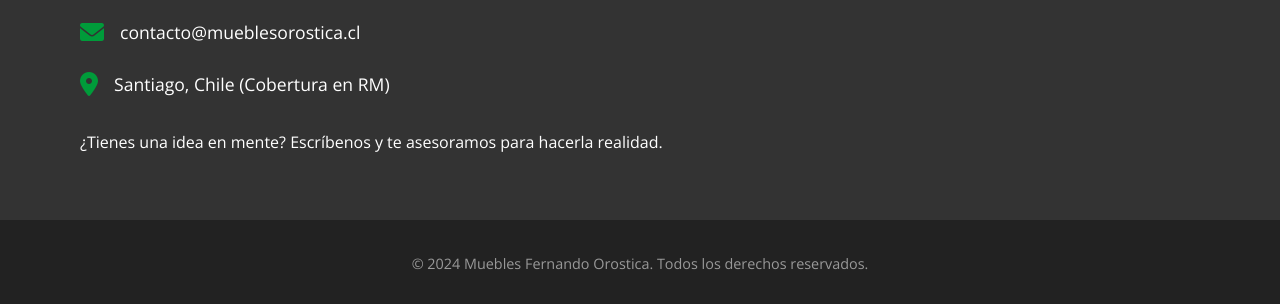
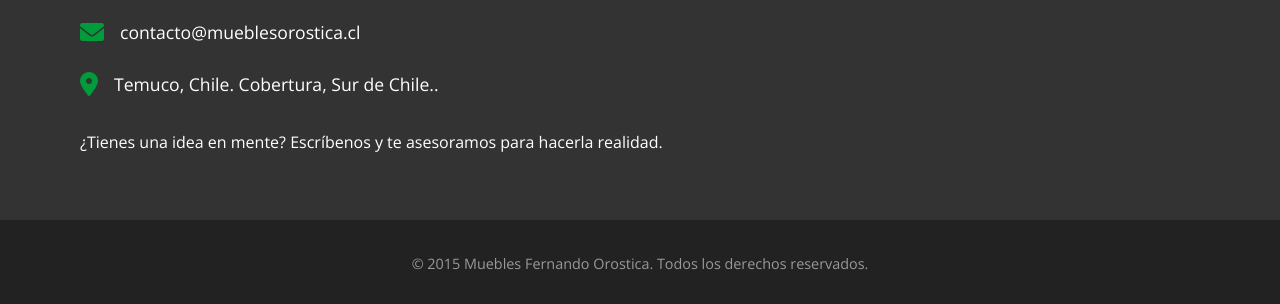
Before and after one commit to lbarria2004/muebles-fernado-orostica, a plain HTML site: page index.html in a window 1280 px wide. Shown: the part 9743-10047 px from the top of the page. Drawn offline with nearby package versions, Linux system fonts and the light colour scheme.

```diff
--- a/index.html
+++ b/index.html
@@ -194,7 +194,7 @@
                     </div>
                     <div class="info-item">
                         <i class="fas fa-map-marker-alt"></i>
-                        <span>Santiago, Chile (Cobertura en RM)</span>
+                        <span>Temuco, Chile. Cobertura, Sur de Chile..</span>
                     </div>
                     <p style="margin-top: 2rem;">
                         ¿Tienes una idea en mente? Escríbenos y te asesoramos para hacerla realidad.
@@ -207,7 +207,7 @@
     <!-- Footer -->
     <footer>
         <div class="container">
-            <p>&copy; 2024 Muebles Fernando Orostica. Todos los derechos reservados.</p>
+            <p>&copy; 2015 Muebles Fernando Orostica. Todos los derechos reservados.</p>
         </div>
     </footer>
 
```
